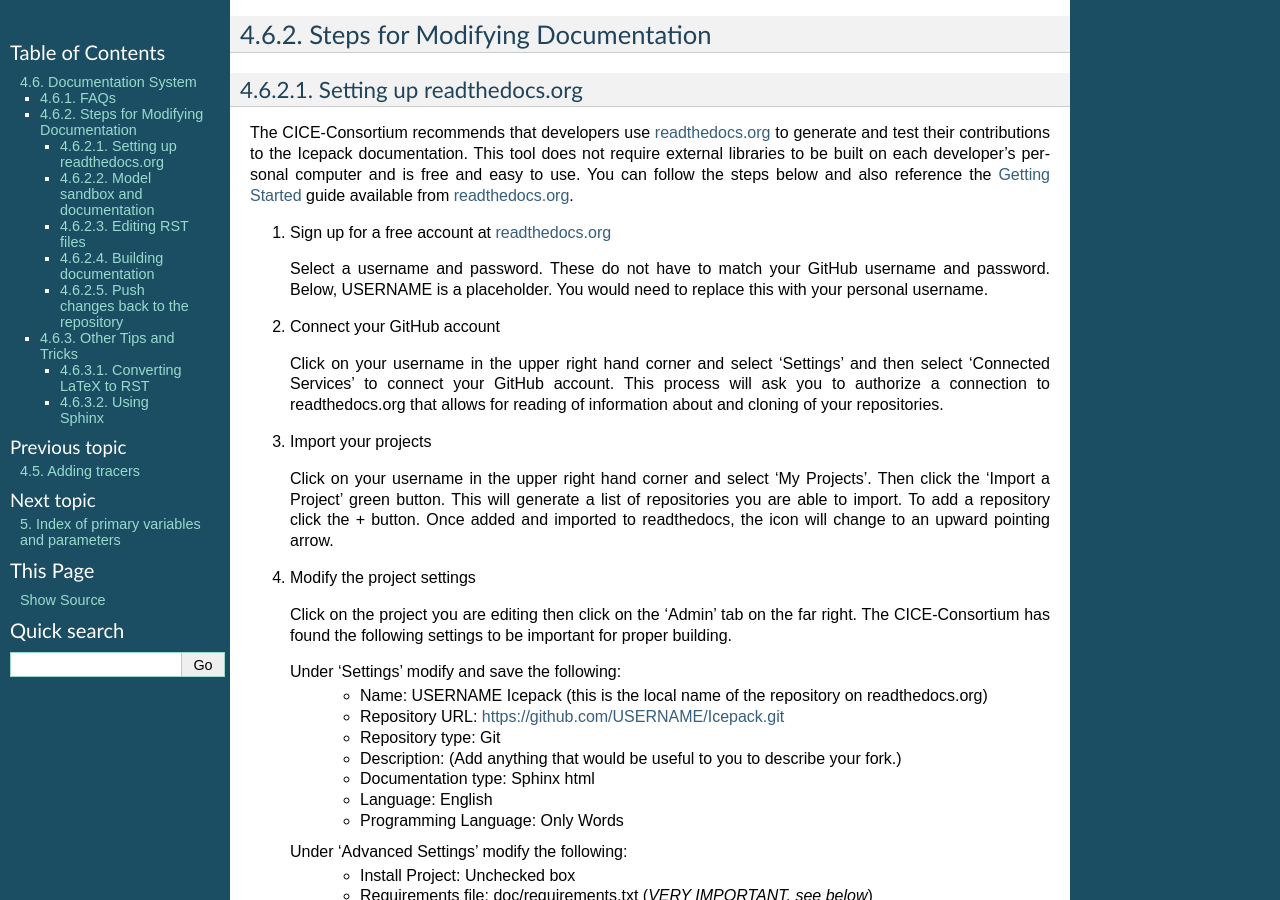
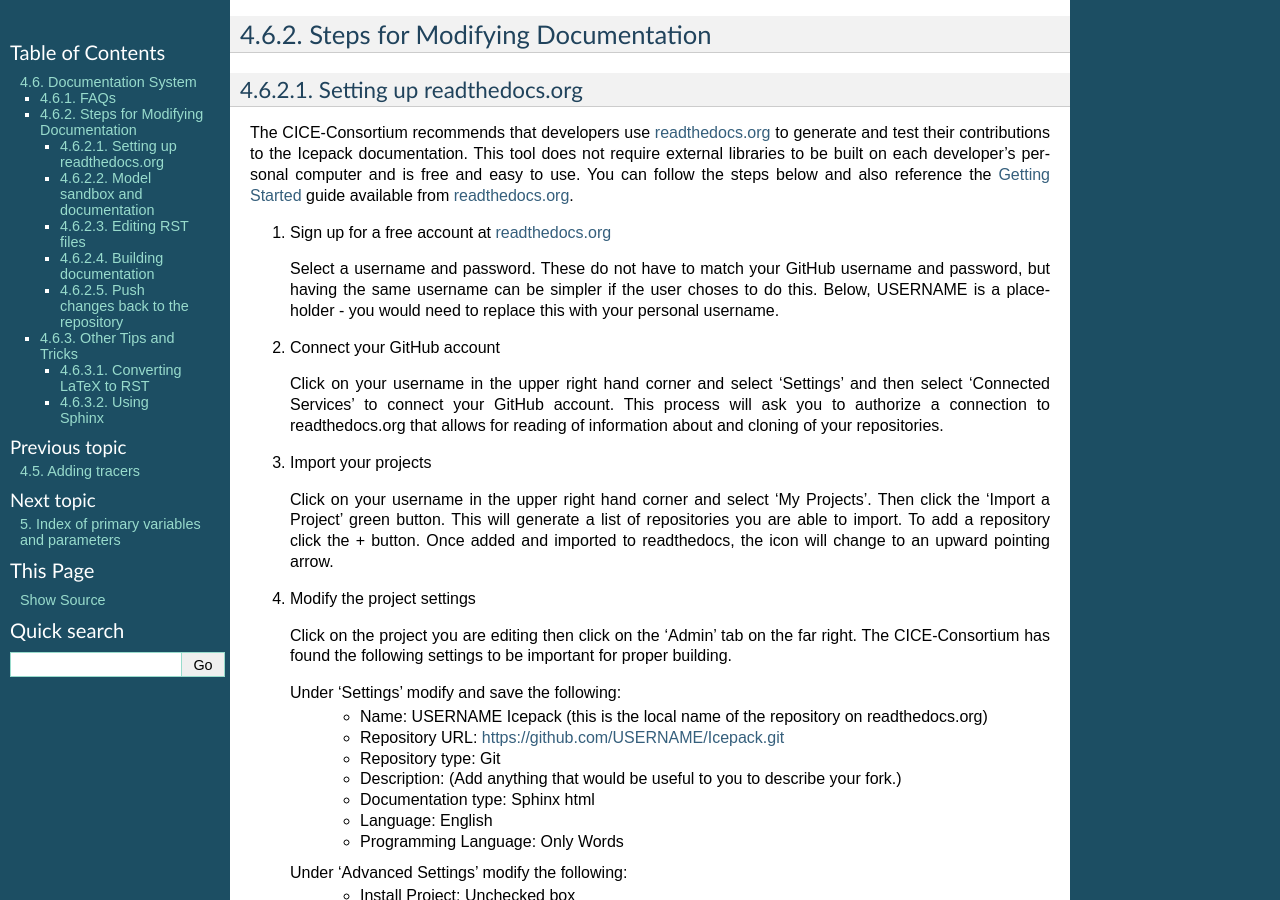
Before and after one commit to CICE-Consortium/Icepack, a Sphinx documentation site: the page built from doc/source/developer_guide/dg_documentation.rst, in a window 1280 px wide and 900 px high, scrolled down 879 px. Built offline with Sphinx 7.4.7, drawn with Linux system fonts in a browser that asks for light colours.

Commit message:
further clarification

```diff
--- a/doc/source/developer_guide/dg_documentation.rst
+++ b/doc/source/developer_guide/dg_documentation.rst
@@ -66,8 +66,9 @@ reference the `Getting Started <https://docs.readthedocs.io/en/latest/getting_st
 
 1. Sign up for a free account at `readthedocs.org <readthedocs.org>`_
 
-   Select a username and password. These do not have to match your GitHub username and password. Below,
-   USERNAME is a placeholder. You would need to replace this with your personal username.
+   Select a username and password. These do not have to match your GitHub username and password, but having
+   the same username can be simpler if the user choses to do this. Below,
+   USERNAME is a placeholder - you would need to replace this with your personal username.
 
 2. Connect your GitHub account
 
```
